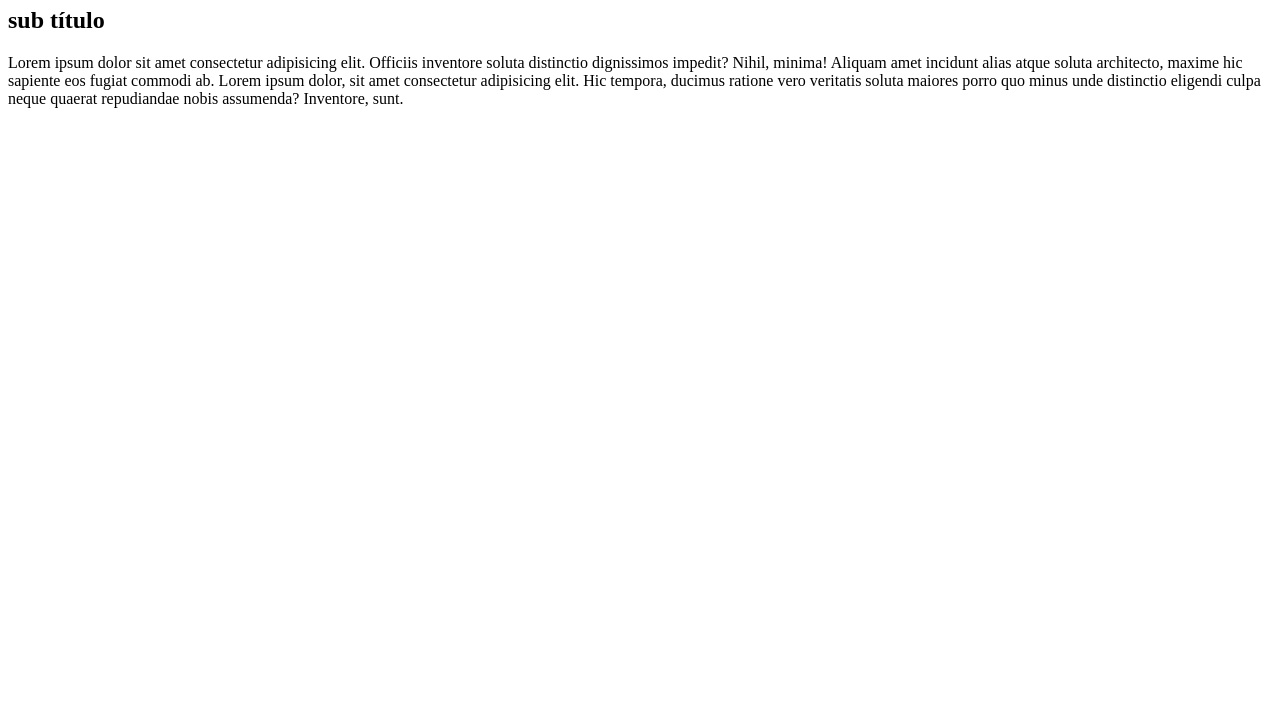
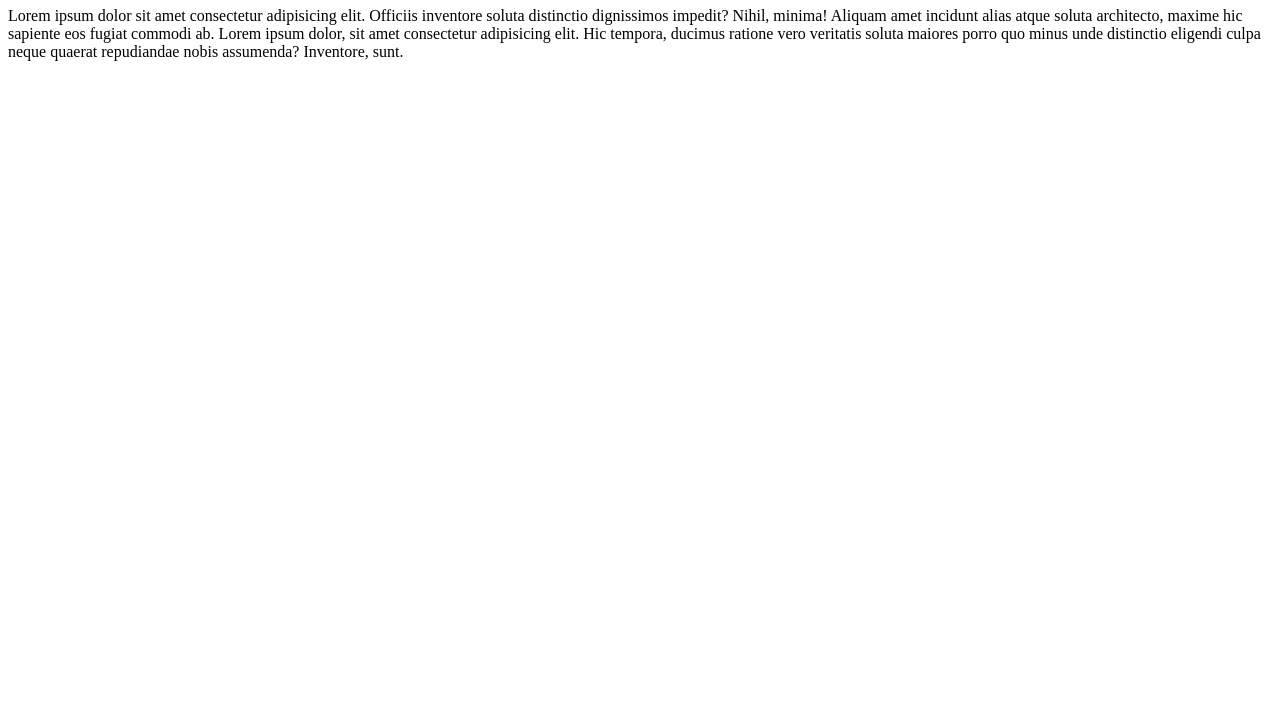
Before and after one commit to joe0zf/prueba-git-4to-a, a plain HTML site: page index.html in a window 1280 px wide. Shown: the part 73-800 px from the top of the page. Drawn offline with Linux system fonts and the light colour scheme.

Commit message:
se quito el subtitulo

```diff
--- a/index.html
+++ b/index.html
@@ -8,7 +8,6 @@
 </head>
 <body>
     <h1>Hola mundo GIT</h1>
-    <h2>sub título</h2>
     <p>
         Lorem ipsum dolor sit amet consectetur adipisicing elit. Officiis inventore soluta distinctio dignissimos impedit? Nihil, minima! Aliquam amet incidunt alias atque soluta architecto, maxime hic sapiente eos fugiat commodi ab.
         Lorem ipsum dolor, sit amet consectetur adipisicing elit. Hic tempora, ducimus ratione vero veritatis soluta maiores porro quo minus unde distinctio eligendi culpa neque quaerat repudiandae nobis assumenda? Inventore, sunt.
```
